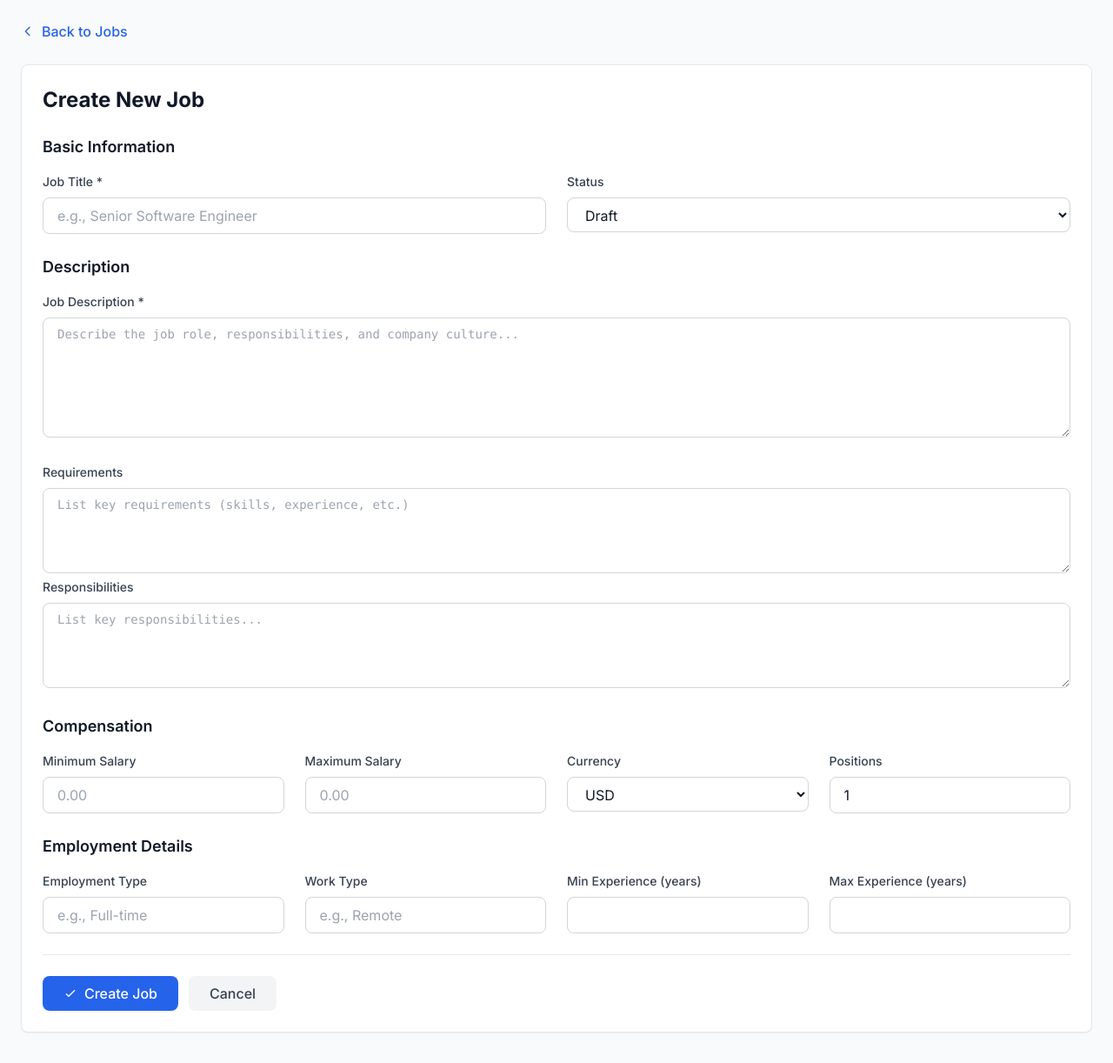
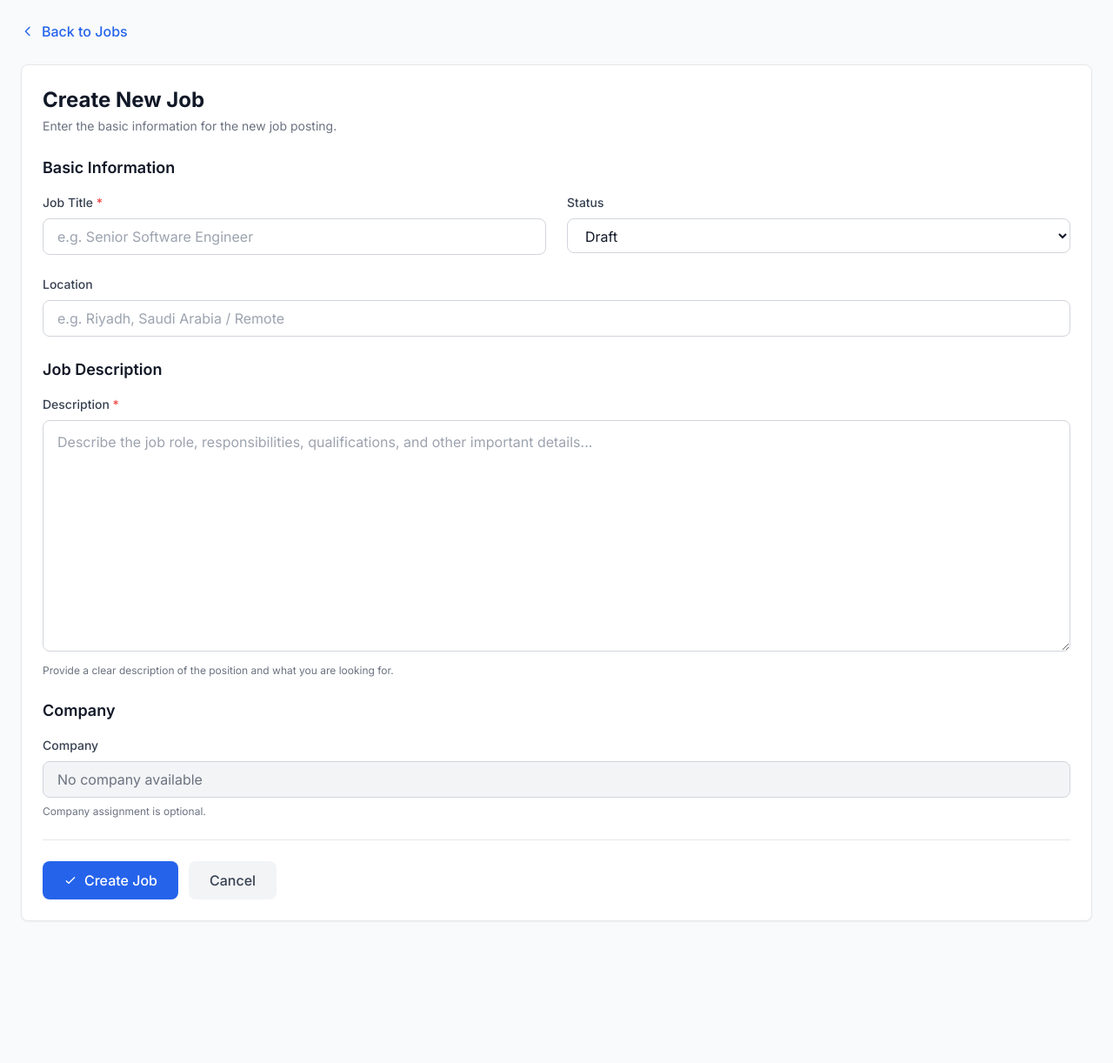
Before and after one commit to 6838gamal/Ai-Recruitment-platform, a Python web app: template app/templates/jobs/form.html in a window 1280 px wide. Shown: the whole page at 87% size. Run offline with Jinja, Linux system fonts and the light colour scheme; the template is opened without the code that fills it, so the values that code supplies are empty; some libraries are stand-ins or nearby versions.

Commit message:
Update form.html

```diff
--- a/app/templates/jobs/form.html
+++ b/app/templates/jobs/form.html
@@ -1,14 +1,30 @@
+
 {% extends "base.html" %}
-{% block title %}{% if action == 'edit' %}Edit Job{% else %}New Job{% endif %} — AI Recruitment Platform{% endblock %}
-{% block page_title %}{% if action == 'edit' %}Edit Job{% else %}New Job Posting{% endif %}{% endblock %}
+
+{% block title %}
+    {% if action == 'edit' %}Edit Job{% else %}New Job{% endif %} — AI Recruitment Platform
+{% endblock %}
+
+{% block page_title %}
+    {% if action == 'edit' %}Edit Job{% else %}New Job Posting{% endif %}
+{% endblock %}
 
 {% block content %}
 <div class="p-6">
+
     <!-- Back Button -->
     <div class="mb-6">
-        <a href="/jobs/" class="inline-flex items-center gap-2 text-primary-600 hover:text-primary-700 dark:text-primary-400 dark:hover:text-primary-300 font-medium">
+        <a
+            href="/jobs/"
+            class="inline-flex items-center gap-2 text-primary-600 hover:text-primary-700 dark:text-primary-400 dark:hover:text-primary-300 font-medium"
+        >
             <svg class="w-4 h-4" fill="none" stroke="currentColor" viewBox="0 0 24 24">
-                <path stroke-linecap="round" stroke-linejoin="round" stroke-width="2" d="M15 19l-7-7 7-7"/>
+                <path
+                    stroke-linecap="round"
+                    stroke-linejoin="round"
+                    stroke-width="2"
+                    d="M15 19l-7-7 7-7"
+                />
             </svg>
             Back to Jobs
         </a>
@@ -16,119 +32,257 @@
 
     <!-- Form Container -->
     <div class="bg-white dark:bg-gray-800 rounded-lg shadow-sm border border-gray-200 dark:border-gray-700 p-6">
-        <h2 class="text-2xl font-bold text-gray-900 dark:text-white mb-6">{% if action == 'edit' %}Edit Job Posting{% else %}Create New Job{% endif %}</h2>
 
+        <!-- Header -->
+        <div class="mb-6">
+            <h2 class="text-2xl font-bold text-gray-900 dark:text-white">
+                {% if action == 'edit' %}
+                    Edit Job Posting
+                {% else %}
+                    Create New Job
+                {% endif %}
+            </h2>
+
+            <p class="mt-1 text-sm text-gray-500 dark:text-gray-400">
+                {% if action == 'edit' %}
+                    Update the job posting information below.
+                {% else %}
+                    Enter the basic information for the new job posting.
+                {% endif %}
+            </p>
+        </div>
+
+        <!-- Error Message -->
         {% if error %}
         <div class="mb-6 p-4 bg-red-50 dark:bg-red-900/20 border border-red-200 dark:border-red-800 rounded-lg">
-            <p class="text-sm text-red-800 dark:text-red-300">{{ error }}</p>
+            <div class="flex items-start gap-3">
+                <svg
+                    class="w-5 h-5 text-red-600 dark:text-red-400 mt-0.5 flex-shrink-0"
+                    fill="none"
+                    stroke="currentColor"
+                    viewBox="0 0 24 24"
+                >
+                    <path
+                        stroke-linecap="round"
+                        stroke-linejoin="round"
+                        stroke-width="2"
+                        d="M12 8v4m0 4h.01M21 12a9 9 0 11-18 0 9 9 0 0118 0z"
+                    />
+                </svg>
+
+                <p class="text-sm text-red-800 dark:text-red-300">
+                    {{ error }}
+                </p>
+            </div>
         </div>
         {% endif %}
 
-        <form method="post" class="space-y-6">
-            <!-- Job Title & Status Section -->
+        <!-- Job Form -->
+        <form method="post" action="" class="space-y-6">
+
+            <!-- Basic Information -->
             <div>
-                <h3 class="text-lg font-semibold text-gray-900 dark:text-white mb-4">Basic Information</h3>
+                <h3 class="text-lg font-semibold text-gray-900 dark:text-white mb-4">
+                    Basic Information
+                </h3>
+
                 <div class="grid grid-cols-1 md:grid-cols-2 gap-6">
+
+                    <!-- Job Title -->
                     <div>
-                        <label for="title" class="block text-sm font-medium text-gray-700 dark:text-gray-300 mb-2">Job Title *</label>
-                        <input type="text" id="title" name="title" value="{{ job.title or '' }}" placeholder="e.g., Senior Software Engineer" required class="w-full px-4 py-2 rounded-lg border border-gray-300 dark:border-gray-600 bg-white dark:bg-gray-700 text-gray-900 dark:text-white focus:outline-none focus:ring-2 focus:ring-primary-500 dark:focus:ring-primary-400"/>
+                        <label
+                            for="title"
+                            class="block text-sm font-medium text-gray-700 dark:text-gray-300 mb-2"
+                        >
+                            Job Title <span class="text-red-500">*</span>
+                        </label>
+
+                        <input
+                            type="text"
+                            id="title"
+                            name="title"
+                            value="{{ job.title or '' }}"
+                            placeholder="e.g. Senior Software Engineer"
+                            required
+                            maxlength="255"
+                            autocomplete="off"
+                            class="w-full px-4 py-2 rounded-lg border border-gray-300 dark:border-gray-600 bg-white dark:bg-gray-700 text-gray-900 dark:text-white placeholder-gray-400 dark:placeholder-gray-500 focus:outline-none focus:ring-2 focus:ring-primary-500 dark:focus:ring-primary-400"
+                        />
                     </div>
+
+                    <!-- Status -->
                     <div>
-                        <label for="status" class="block text-sm font-medium text-gray-700 dark:text-gray-300 mb-2">Status</label>
-                        <select id="status" name="status" class="w-full px-4 py-2 rounded-lg border border-gray-300 dark:border-gray-600 bg-white dark:bg-gray-700 text-gray-900 dark:text-white focus:outline-none focus:ring-2 focus:ring-primary-500 dark:focus:ring-primary-400">
-                            <option value="draft" {% if (job.status or 'draft') == 'draft' %}selected{% endif %}>Draft</option>
-                            <option value="published" {% if (job.status or 'draft') == 'published' %}selected{% endif %}>Published</option>
-                            <option value="closed" {% if (job.status or 'draft') == 'closed' %}selected{% endif %}>Closed</option>
+                        <label
+                            for="status"
+                            class="block text-sm font-medium text-gray-700 dark:text-gray-300 mb-2"
+                        >
+                            Status
+                        </label>
+
+                        <select
+                            id="status"
+                            name="status"
+                            class="w-full px-4 py-2 rounded-lg border border-gray-300 dark:border-gray-600 bg-white dark:bg-gray-700 text-gray-900 dark:text-white focus:outline-none focus:ring-2 focus:ring-primary-500 dark:focus:ring-primary-400"
+                        >
+                            <option
+                                value="draft"
+                                {% if (job.status or 'draft') == 'draft' %}selected{% endif %}
+                            >
+                                Draft
+                            </option>
+
+                            <option
+                                value="published"
+                                {% if (job.status or 'draft') == 'published' %}selected{% endif %}
+                            >
+                                Published
+                            </option>
+
+                            <option
+                                value="closed"
+                                {% if (job.status or 'draft') == 'closed' %}selected{% endif %}
+                            >
+                                Closed
+                            </option>
                         </select>
                     </div>
+
+                    <!-- Location -->
+                    <div class="md:col-span-2">
+                        <label
+                            for="location"
+                            class="block text-sm font-medium text-gray-700 dark:text-gray-300 mb-2"
+                        >
+                            Location
+                        </label>
+
+                        <input
+                            type="text"
+                            id="location"
+                            name="location"
+                            value="{{ job.location or '' }}"
+                            placeholder="e.g. Riyadh, Saudi Arabia / Remote"
+                            maxlength="255"
+                            autocomplete="off"
+                            class="w-full px-4 py-2 rounded-lg border border-gray-300 dark:border-gray-600 bg-white dark:bg-gray-700 text-gray-900 dark:text-white placeholder-gray-400 dark:placeholder-gray-500 focus:outline-none focus:ring-2 focus:ring-primary-500 dark:focus:ring-primary-400"
+                        />
+                    </div>
+
                 </div>
             </div>
 
-            <!-- Description Section -->
+            <!-- Description -->
             <div>
-                <h3 class="text-lg font-semibold text-gray-900 dark:text-white mb-4">Description</h3>
+                <h3 class="text-lg font-semibold text-gray-900 dark:text-white mb-4">
+                    Job Description
+                </h3>
+
                 <div>
-                    <label for="description" class="block text-sm font-medium text-gray-700 dark:text-gray-300 mb-2">Job Description *</label>
-                    <textarea id="description" name="description" placeholder="Describe the job role, responsibilities, and company culture..." rows="6" required class="w-full px-4 py-2 rounded-lg border border-gray-300 dark:border-gray-600 bg-white dark:bg-gray-700 text-gray-900 dark:text-white focus:outline-none focus:ring-2 focus:ring-primary-500 dark:focus:ring-primary-400 font-mono text-sm">{{ job.description or '' }}</textarea>
+                    <label
+                        for="description"
+                        class="block text-sm font-medium text-gray-700 dark:text-gray-300 mb-2"
+                    >
+                        Description <span class="text-red-500">*</span>
+                    </label>
+
+                    <textarea
+                        id="description"
+                        name="description"
+                        placeholder="Describe the job role, responsibilities, qualifications, and other important details..."
+                        rows="10"
+                        required
+                        class="w-full px-4 py-3 rounded-lg border border-gray-300 dark:border-gray-600 bg-white dark:bg-gray-700 text-gray-900 dark:text-white placeholder-gray-400 dark:placeholder-gray-500 focus:outline-none focus:ring-2 focus:ring-primary-500 dark:focus:ring-primary-400 resize-y"
+                    >{{ job.description or '' }}</textarea>
+
+                    <p class="mt-2 text-xs text-gray-500 dark:text-gray-400">
+                        Provide a clear description of the position and what you are looking for.
+                    </p>
                 </div>
             </div>
 
-            <!-- Requirements & Responsibilities -->
-            <div className="grid grid-cols-1 md:grid-cols-2 gap-6">
+            <!-- Company Information -->
+            <div>
+                <h3 class="text-lg font-semibold text-gray-900 dark:text-white mb-4">
+                    Company
+                </h3>
+
                 <div>
-                    <label for="requirements" class="block text-sm font-medium text-gray-700 dark:text-gray-300 mb-2">Requirements</label>
-                    <textarea id="requirements" name="requirements" placeholder="List key requirements (skills, experience, etc.)" rows="4" class="w-full px-4 py-2 rounded-lg border border-gray-300 dark:border-gray-600 bg-white dark:bg-gray-700 text-gray-900 dark:text-white focus:outline-none focus:ring-2 focus:ring-primary-500 dark:focus:ring-primary-400 font-mono text-sm">{{ job.requirements or '' }}</textarea>
-                </div>
-                <div>
-                    <label for="responsibilities" class="block text-sm font-medium text-gray-700 dark:text-gray-300 mb-2">Responsibilities</label>
-                    <textarea id="responsibilities" name="responsibilities" placeholder="List key responsibilities..." rows="4" class="w-full px-4 py-2 rounded-lg border border-gray-300 dark:border-gray-600 bg-white dark:bg-gray-700 text-gray-900 dark:text-white focus:outline-none focus:ring-2 focus:ring-primary-500 dark:focus:ring-primary-400 font-mono text-sm">{{ job.responsibilities or '' }}</textarea>
-                </div>
-            </div>
+                    <label
+                        for="company_id"
+                        class="block text-sm font-medium text-gray-700 dark:text-gray-300 mb-2"
+                    >
+                        Company
+                    </label>
 
-            <!-- Compensation Section -->
-            <div>
-                <h3 class="text-lg font-semibold text-gray-900 dark:text-white mb-4">Compensation</h3>
-                <div class="grid grid-cols-1 sm:grid-cols-2 lg:grid-cols-4 gap-6">
-                    <div>
-                        <label for="salary_min" class="block text-sm font-medium text-gray-700 dark:text-gray-300 mb-2">Minimum Salary</label>
-                        <input type="number" id="salary_min" name="salary_min" value="{{ job.salary_min or '' }}" step="0.01" placeholder="0.00" class="w-full px-4 py-2 rounded-lg border border-gray-300 dark:border-gray-600 bg-white dark:bg-gray-700 text-gray-900 dark:text-white focus:outline-none focus:ring-2 focus:ring-primary-500 dark:focus:ring-primary-400"/>
-                    </div>
-                    <div>
-                        <label for="salary_max" class="block text-sm font-medium text-gray-700 dark:text-gray-300 mb-2">Maximum Salary</label>
-                        <input type="number" id="salary_max" name="salary_max" value="{{ job.salary_max or '' }}" step="0.01" placeholder="0.00" class="w-full px-4 py-2 rounded-lg border border-gray-300 dark:border-gray-600 bg-white dark:bg-gray-700 text-gray-900 dark:text-white focus:outline-none focus:ring-2 focus:ring-primary-500 dark:focus:ring-primary-400"/>
-                    </div>
-                    <div>
-                        <label for="salary_currency" class="block text-sm font-medium text-gray-700 dark:text-gray-300 mb-2">Currency</label>
-                        <select id="salary_currency" name="salary_currency" class="w-full px-4 py-2 rounded-lg border border-gray-300 dark:border-gray-600 bg-white dark:bg-gray-700 text-gray-900 dark:text-white focus:outline-none focus:ring-2 focus:ring-primary-500 dark:focus:ring-primary-400">
-                            <option value="USD" {% if (job.salary_currency or 'USD') == 'USD' %}selected{% endif %}>USD</option>
-                            <option value="EUR" {% if (job.salary_currency or 'USD') == 'EUR' %}selected{% endif %}>EUR</option>
-                            <option value="GBP" {% if (job.salary_currency or 'USD') == 'GBP' %}selected{% endif %}>GBP</option>
-                            <option value="SAR" {% if (job.salary_currency or 'USD') == 'SAR' %}selected{% endif %}>SAR</option>
-                            <option value="AED" {% if (job.salary_currency or 'USD') == 'AED' %}selected{% endif %}>AED</option>
-                        </select>
-                    </div>
-                    <div>
-                        <label for="headcount" class="block text-sm font-medium text-gray-700 dark:text-gray-300 mb-2">Positions</label>
-                        <input type="number" id="headcount" name="headcount" value="{{ job.headcount or 1 }}" min="1" class="w-full px-4 py-2 rounded-lg border border-gray-300 dark:border-gray-600 bg-white dark:bg-gray-700 text-gray-900 dark:text-white focus:outline-none focus:ring-2 focus:ring-primary-500 dark:focus:ring-primary-400"/>
-                    </div>
-                </div>
-            </div>
+                    {% if companies %}
+                    <select
+                        id="company_id"
+                        name="company_id"
+                        class="w-full px-4 py-2 rounded-lg border border-gray-300 dark:border-gray-600 bg-white dark:bg-gray-700 text-gray-900 dark:text-white focus:outline-none focus:ring-2 focus:ring-primary-500 dark:focus:ring-primary-400"
+                    >
+                        <option value="">Select company</option>
 
-            <!-- Employment Details Section -->
-            <div>
-                <h3 class="text-lg font-semibold text-gray-900 dark:text-white mb-4">Employment Details</h3>
-                <div class="grid grid-cols-1 md:grid-cols-2 lg:grid-cols-4 gap-6">
-                    <div>
-                        <label for="employment_type" class="block text-sm font-medium text-gray-700 dark:text-gray-300 mb-2">Employment Type</label>
-                        <input type="text" id="employment_type" name="employment_type" value="{{ job.employment_type or '' }}" placeholder="e.g., Full-time" class="w-full px-4 py-2 rounded-lg border border-gray-300 dark:border-gray-600 bg-white dark:bg-gray-700 text-gray-900 dark:text-white focus:outline-none focus:ring-2 focus:ring-primary-500 dark:focus:ring-primary-400"/>
-                    </div>
-                    <div>
-                        <label for="work_type" class="block text-sm font-medium text-gray-700 dark:text-gray-300 mb-2">Work Type</label>
-                        <input type="text" id="work_type" name="work_type" value="{{ job.work_type or '' }}" placeholder="e.g., Remote" class="w-full px-4 py-2 rounded-lg border border-gray-300 dark:border-gray-600 bg-white dark:bg-gray-700 text-gray-900 dark:text-white focus:outline-none focus:ring-2 focus:ring-primary-500 dark:focus:ring-primary-400"/>
-                    </div>
-                    <div>
-                        <label for="experience_min" class="block text-sm font-medium text-gray-700 dark:text-gray-300 mb-2">Min Experience (years)</label>
-                        <input type="number" id="experience_min" name="experience_min" value="{{ job.experience_min or '' }}" min="0" class="w-full px-4 py-2 rounded-lg border border-gray-300 dark:border-gray-600 bg-white dark:bg-gray-700 text-gray-900 dark:text-white focus:outline-none focus:ring-2 focus:ring-primary-500 dark:focus:ring-primary-400"/>
-                    </div>
-                    <div>
-                        <label for="experience_max" class="block text-sm font-medium text-gray-700 dark:text-gray-300 mb-2">Max Experience (years)</label>
-                        <input type="number" id="experience_max" name="experience_max" value="{{ job.experience_max or '' }}" min="0" class="w-full px-4 py-2 rounded-lg border border-gray-300 dark:border-gray-600 bg-white dark:bg-gray-700 text-gray-900 dark:text-white focus:outline-none focus:ring-2 focus:ring-primary-500 dark:focus:ring-primary-400"/>
-                    </div>
+                        {% for company in companies %}
+                        <option
+                            value="{{ company.id }}"
+                            {% if job.company_id and job.company_id|string == company.id|string %}selected{% endif %}
+                        >
+                            {{ company.name }}
+                        </option>
+                        {% endfor %}
+                    </select>
+                    {% else %}
+                    <input
+                        type="text"
+                        value="{% if job.company %}{{ job.company.name }}{% else %}No company available{% endif %}"
+                        disabled
+                        class="w-full px-4 py-2 rounded-lg border border-gray-300 dark:border-gray-600 bg-gray-100 dark:bg-gray-600 text-gray-500 dark:text-gray-400"
+                    />
+                    {% endif %}
+
+                    <p class="mt-2 text-xs text-gray-500 dark:text-gray-400">
+                        Company assignment is optional.
+                    </p>
                 </div>
             </div>
 
             <!-- Form Actions -->
-            <div class="flex gap-3 pt-6 border-t border-gray-200 dark:border-gray-700">
-                <button type="submit" class="inline-flex items-center gap-2 px-6 py-2 bg-primary-600 hover:bg-primary-700 text-white font-medium rounded-lg transition-colors">
-                    <svg class="w-4 h-4" fill="none" stroke="currentColor" viewBox="0 0 24 24">
-                        <path stroke-linecap="round" stroke-linejoin="round" stroke-width="2" d="M5 13l4 4L19 7"/>
+            <div class="flex flex-wrap gap-3 pt-6 border-t border-gray-200 dark:border-gray-700">
+
+                <button
+                    type="submit"
+                    class="inline-flex items-center gap-2 px-6 py-2.5 bg-primary-600 hover:bg-primary-700 text-white font-medium rounded-lg transition-colors focus:outline-none focus:ring-2 focus:ring-primary-500 focus:ring-offset-2"
+                >
+                    <svg
+                        class="w-4 h-4"
+                        fill="none"
+                        stroke="currentColor"
+                        viewBox="0 0 24 24"
+                    >
+                        <path
+                            stroke-linecap="round"
+                            stroke-linejoin="round"
+                            stroke-width="2"
+                            d="M5 13l4 4L19 7"
+                        />
                     </svg>
-                    {% if action == 'edit' %}Save Changes{% else %}Create Job{% endif %}
+
+                    {% if action == 'edit' %}
+                        Save Changes
+                    {% else %}
+                        Create Job
+                    {% endif %}
                 </button>
-                <a href="/jobs/" class="inline-flex items-center gap-2 px-6 py-2 bg-gray-100 dark:bg-gray-700 hover:bg-gray-200 dark:hover:bg-gray-600 text-gray-700 dark:text-gray-300 font-medium rounded-lg transition-colors">
+
+                <a
+                    href="/jobs/"
+                    class="inline-flex items-center gap-2 px-6 py-2.5 bg-gray-100 dark:bg-gray-700 hover:bg-gray-200 dark:hover:bg-gray-600 text-gray-700 dark:text-gray-300 font-medium rounded-lg transition-colors"
+                >
                     Cancel
                 </a>
+
             </div>
+
         </form>
     </div>
 </div>
```
